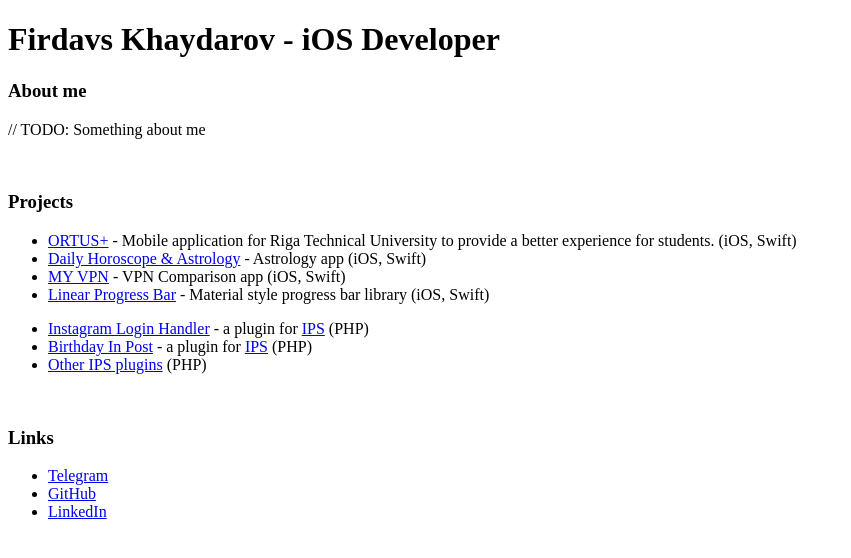
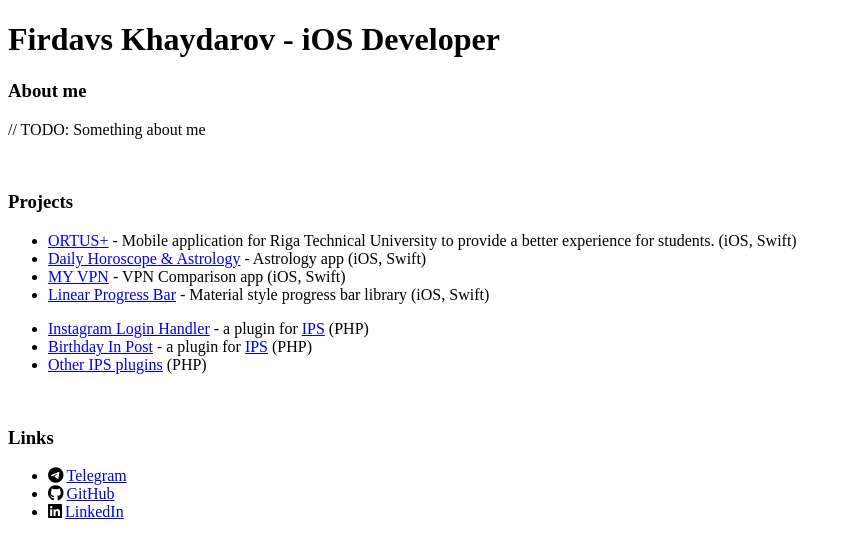
Before and after one commit to abrikoseg/recouse.github.io, a plain HTML site: page index.html in a window 1280 px wide. Shown: the whole page, without its empty margins (0-851 px from the left). Drawn offline with Linux system fonts and the light colour scheme.

Commit message:
Add some cute icons

```diff
--- a/index.html
+++ b/index.html
@@ -4,8 +4,13 @@
     <meta charset="UTF-8">
     <meta name="viewport" content="width=device-width, initial-scale=1.0">
     <meta http-equiv="X-UA-Compatible" content="ie=edge">
-
+    <link href="https://kit-pro.fontawesome.com/releases/latest/css/pro.min.css" rel="stylesheet">
     <title>Firdavs Khaydarov aka Recouse</title>
+    <style>
+        i.fab {
+            margin-right: 3px;
+        }
+    </style>
 </head>
 <body>
     <h1>Firdavs Khaydarov - iOS Developer</h1>
@@ -29,15 +34,15 @@
 
     <h3>Links</h3>
     <ul>
-        <li><a href="https://t.me/Recouse">Telegram</a></li>
-        <li><a href="https://github.com/Recouse">GitHub</a></li>
-        <li><a href="https://linkedin.com/in/recouse">LinkedIn</a></li>
+        <li><i class="fab fa-telegram"></i><a href="https://t.me/Recouse">Telegram</a></li>
+        <li><i class="fab fa-github"></i><a href="https://github.com/Recouse">GitHub</a></li>
+        <li><i class="fab fa-linkedin"></i><a href="https://linkedin.com/in/recouse">LinkedIn</a></li>
     </ul>
 
     <!-- Yandex.Metrika counter -->
     <script type="text/javascript">
         (function (m, e, t, r, i, k, a) {
-        m[i] = m[i] || function () { (m[i].a = m[i].a || []).push(arguments) };
+            m[i] = m[i] || function () { (m[i].a = m[i].a || []).push(arguments) };
             m[i].l = 1 * new Date(); k = e.createElement(t), a = e.getElementsByTagName(t)[0], k.async = 1, k.src = r, a.parentNode.insertBefore(k, a)
         })
             (window, document, "script", "https://mc.yandex.ru/metrika/tag.js", "ym");
```
Also changed, not shown: 1 other file.
